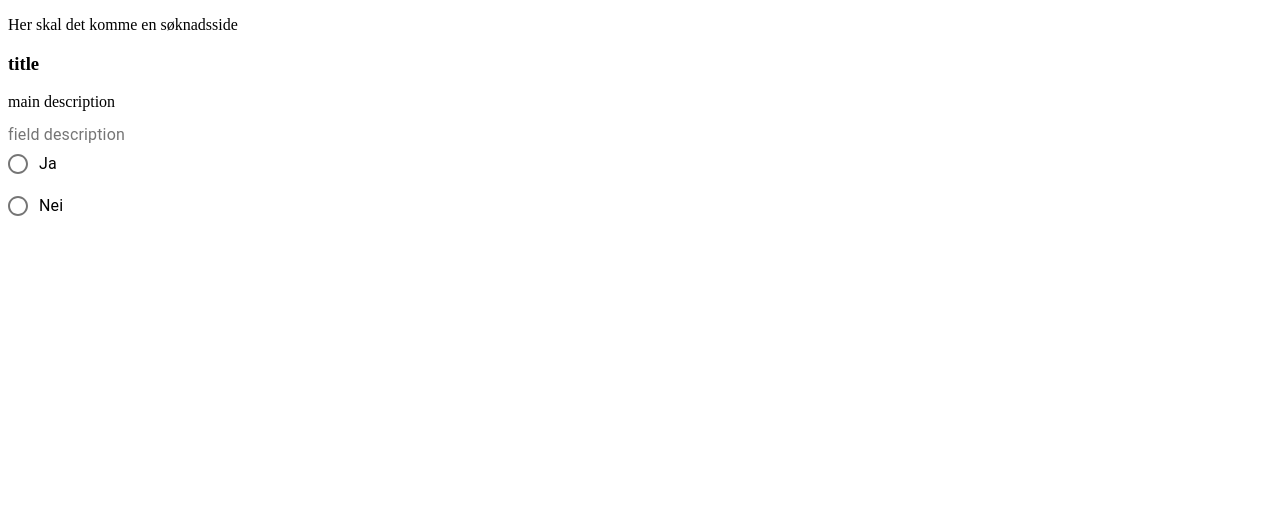
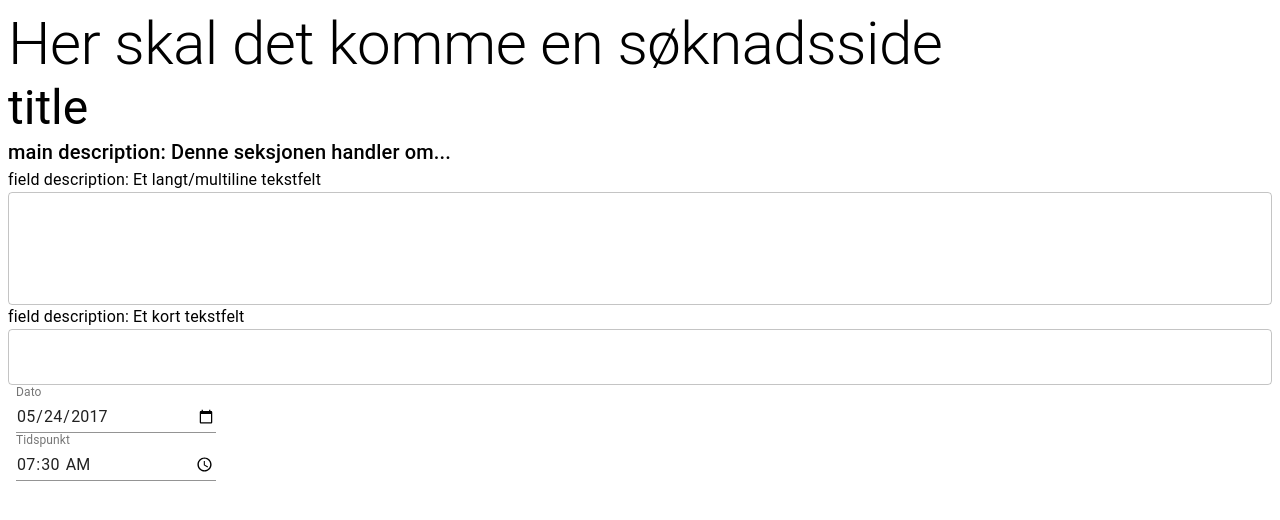
Before and after one commit to Studentidrettsforbundet/arrangere, a React (Create React App) app: page / in a window 1280 px wide. Shown: the top 520 px of the page. Built offline with nearby package versions, Linux system fonts and the light colour scheme.

Commit message:
#18 added date and time picker components

```diff
--- a/src/components/App.tsx
+++ b/src/components/App.tsx
@@ -1,17 +1,27 @@
 import React from "react";
 import InputWrapper from "./inputFields/InputWrapper";
 import { RecoilRoot } from "recoil";
+import Date from "./inputFields/Date";
+import { Typography } from "@material-ui/core";
+import ShortText from "./inputFields/ShortText";
+import Time from "./inputFields/Time";
 
 function App() {
   return (
     <RecoilRoot>
       <div className="App">
-        <p>Her skal det komme en søknadsside</p>
+        <Typography variant="h2">Her skal det komme en søknadsside</Typography>
         <InputWrapper
           title="title"
-          mainDesc="main description"
-          fields={{ type: "radio button", desc: "field description" }}
+          mainDesc="main description: Denne seksjonen handler om..."
+          fields={{
+            type: "long text",
+            desc: "field description: Et langt/multiline tekstfelt",
+          }}
         ></InputWrapper>
+        <ShortText desc="field description: Et kort tekstfelt"></ShortText>
+        <Date desc="Dato"></Date>
+        <Time desc="Tidspunkt"></Time>
       </div>
     </RecoilRoot>
   );
--- /dev/null
+++ b/src/components/inputFields/Date.tsx
@@ -0,0 +1,43 @@
+import React, { FC } from "react";
+import { createStyles, makeStyles, Theme } from "@material-ui/core/styles";
+import TextField from "@material-ui/core/TextField";
+import { Typography } from "@material-ui/core";
+
+type DateProps = {
+  desc: string;
+};
+
+const useStyles = makeStyles((theme: Theme) =>
+  createStyles({
+    container: {
+      display: "flex",
+      flexWrap: "wrap",
+    },
+    textField: {
+      marginLeft: theme.spacing(1),
+      marginRight: theme.spacing(1),
+      width: 200,
+    },
+  })
+);
+
+const Date: FC<DateProps> = ({ desc }) => {
+  const classes = useStyles();
+  return (
+    <div className="dateContainer">
+      <form className={classes.container} noValidate>
+        <TextField
+          id="date"
+          label={desc}
+          type="date"
+          defaultValue="2017-05-24"
+          className={classes.textField}
+          InputLabelProps={{
+            shrink: true,
+          }}
+        />
+      </form>
+    </div>
+  );
+};
+export default Date;
--- a/src/components/inputFields/InputWrapper.tsx
+++ b/src/components/inputFields/InputWrapper.tsx
@@ -2,6 +2,7 @@ import React, { FC } from "react";
 import ShortText from "./ShortText";
 import LongText from "./LongText";
 import RadioButton from "./RadioButton";
+import { Typography } from "@material-ui/core";
 
 type InputWrapperProps = {
   title: string;
@@ -38,8 +39,8 @@ const InputWrapper: FC<InputWrapperProps> = ({ title, mainDesc, fields }) => {
   console.log(Component);
   return (
     <div>
-      <h3>{title}</h3>
-      <p>{mainDesc}</p>
+      <Typography variant="h3">{title}</Typography>
+      <Typography variant="h6">{mainDesc}</Typography>
       <Component desc={fields.desc}></Component>
     </div>
   );
--- a/src/components/inputFields/LongText.tsx
+++ b/src/components/inputFields/LongText.tsx
@@ -1,5 +1,6 @@
 import React, { FC } from "react";
 import TextField from "@material-ui/core/TextField";
+import { Typography } from "@material-ui/core";
 
 type LongTextProps = {
   desc: string;
@@ -7,12 +8,13 @@ type LongTextProps = {
 
 const LongText: FC<LongTextProps> = ({ desc }) => {
   return (
-    <div className="longText">
-      <p>{desc}</p>
+    <div className="longTextContainer">
+      <Typography>{desc}</Typography>
       <TextField
         id="outlined-full-width"
         fullWidth
         multiline
+        rows={4}
         InputLabelProps={{
           shrink: true,
         }}
--- a/src/components/inputFields/RadioButton.tsx
+++ b/src/components/inputFields/RadioButton.tsx
@@ -11,7 +11,7 @@ type RadioProps = {
 
 const RadioButton: FC<RadioProps> = ({ desc }) => {
   return (
-    <div className="radios">
+    <div className="radioContainer">
       <FormControl component="fieldset">
         <FormLabel component="legend">{desc}</FormLabel>
         <RadioGroup name="radio">
--- a/src/components/inputFields/ShortText.tsx
+++ b/src/components/inputFields/ShortText.tsx
@@ -1,5 +1,6 @@
 import React, { FC } from "react";
 import TextField from "@material-ui/core/TextField";
+import { Typography } from "@material-ui/core";
 
 type ShortTextProps = {
   desc: string;
@@ -7,9 +8,9 @@ type ShortTextProps = {
 
 const ShortText: FC<ShortTextProps> = ({ desc }) => {
   return (
-    <div className="shortText">
-      <p>{desc}</p>
-      <TextField id="outlined-basic" variant="outlined" />
+    <div className="shortTextContainer">
+      <Typography>{desc}</Typography>
+      <TextField id="outlined-basic" variant="outlined" fullWidth />
     </div>
   );
 };
--- /dev/null
+++ b/src/components/inputFields/Time.tsx
@@ -0,0 +1,46 @@
+import React, { FC } from "react";
+import { createStyles, makeStyles, Theme } from "@material-ui/core/styles";
+import TextField from "@material-ui/core/TextField";
+import { Typography } from "@material-ui/core";
+
+type TimeProps = {
+  desc: string;
+};
+
+const useStyles = makeStyles((theme: Theme) =>
+  createStyles({
+    container: {
+      display: "flex",
+      flexWrap: "wrap",
+    },
+    textField: {
+      marginLeft: theme.spacing(1),
+      marginRight: theme.spacing(1),
+      width: 200,
+    },
+  })
+);
+
+const Time: FC<TimeProps> = ({ desc }) => {
+  const classes = useStyles();
+  return (
+    <div className="timeContainer">
+      <form className={classes.container} noValidate>
+        <TextField
+          id="time"
+          label={desc}
+          type="time"
+          defaultValue="07:30"
+          className={classes.textField}
+          InputLabelProps={{
+            shrink: true,
+          }}
+          inputProps={{
+            step: 300, // 5 min
+          }}
+        />
+      </form>
+    </div>
+  );
+};
+export default Time;
```
